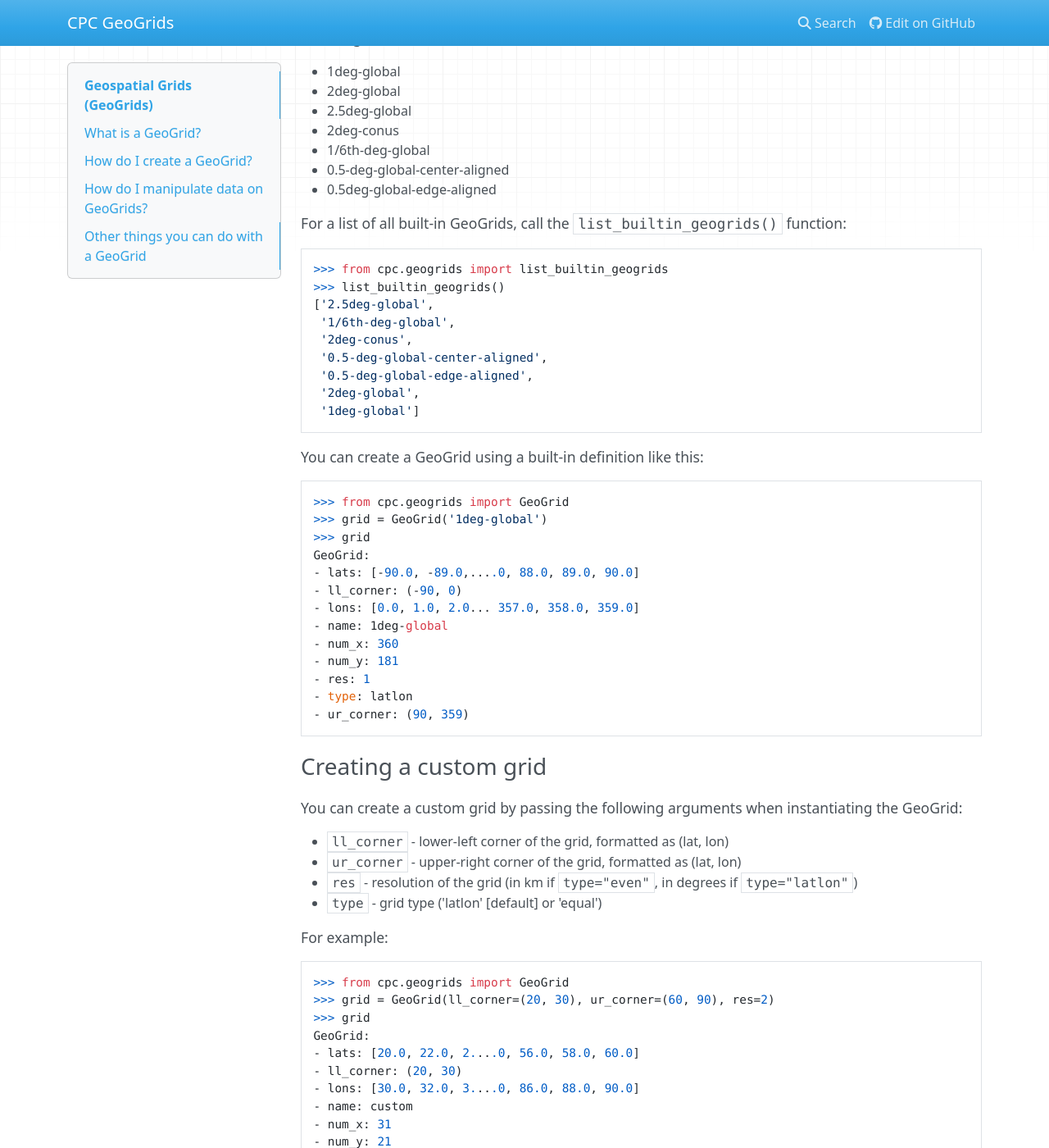
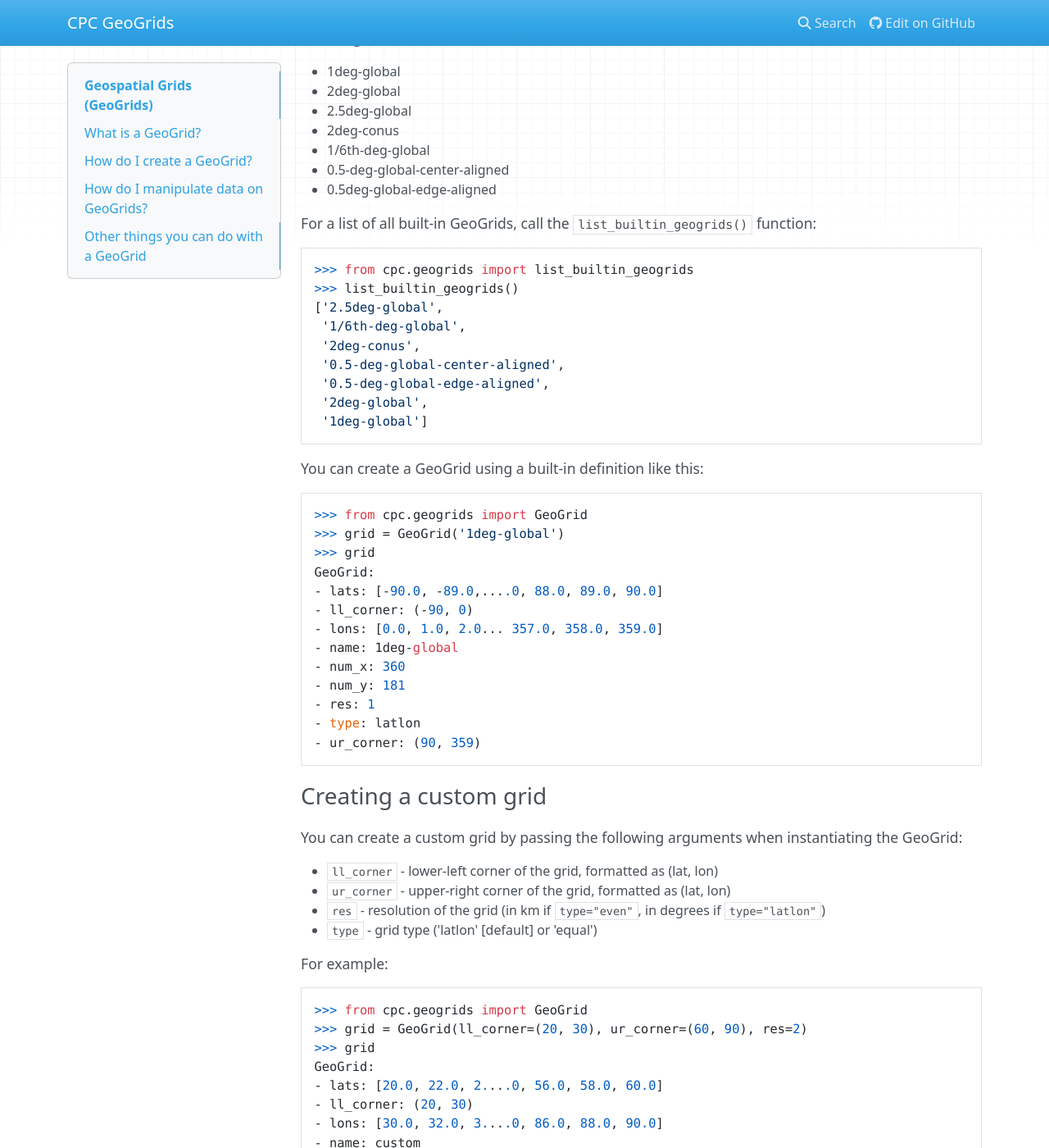
Before and after one commit to mikecharles/cpc.geogrids, an MkDocs documentation site: the page built from docs/index.md, in a window 1280 px wide and 1400 px high, scrolled down 650 px. Shown: the whole window at 82% size. Built offline with MkDocs 1.6.1, drawn with Linux system fonts in a browser that asks for light colours; nearby versions of some CDN libraries.

Commit message:
Fix pre/code font sizes

```diff
--- a/docs/extra.css
+++ b/docs/extra.css
@@ -14,11 +14,11 @@ h1, h2, h3, h4 {
     font-weight: 400;
     margin: 20px auto !important;
 }
-pre {
-    font-size: 0.9em !important;
+pre > code {
+    font-size: 1.1em !important;
 }
 code {
-    font-size: 1em !important;
+    font-size: 0.85em !important;
 }
 span.function {
     color: #900;
```
